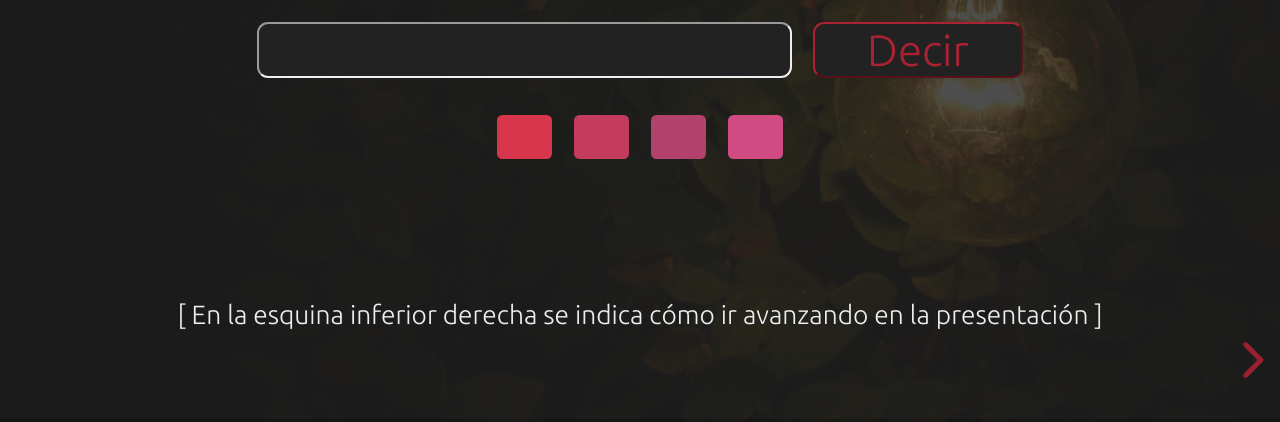
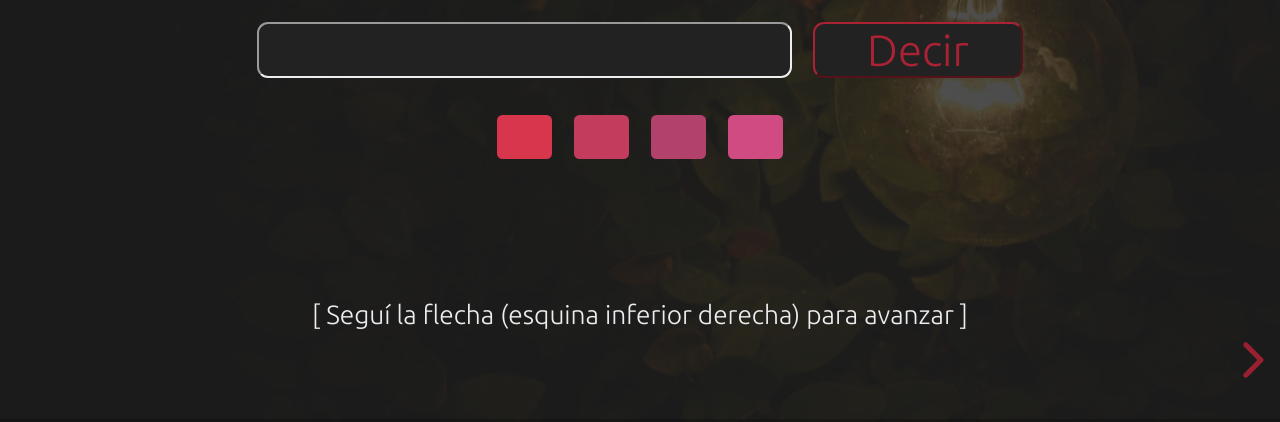
Before and after one commit to cecing/Presentation, a website: page index.html in a window 1280 px wide. Shown: the part 378-800 px from the top of the page. Drawn offline with nearby package versions, Linux system fonts and the light colour scheme.

Commit message:
Update index.html

```diff
--- a/index.html
+++ b/index.html
@@ -38,7 +38,7 @@
 						<div class="box color3" data-id="box3"></div>
 						<div class="box color4" data-id="box3"></div>
 					</div>
-					<p class="obs"> [ En la esquina inferior derecha se indica cómo ir avanzando en la presentación ]</p>
+					<p class="obs"> [ Seguí la flecha (esquina inferior derecha) para avanzar ]</p>
 				</section>
 
 <!-- Slide 2-->
```
